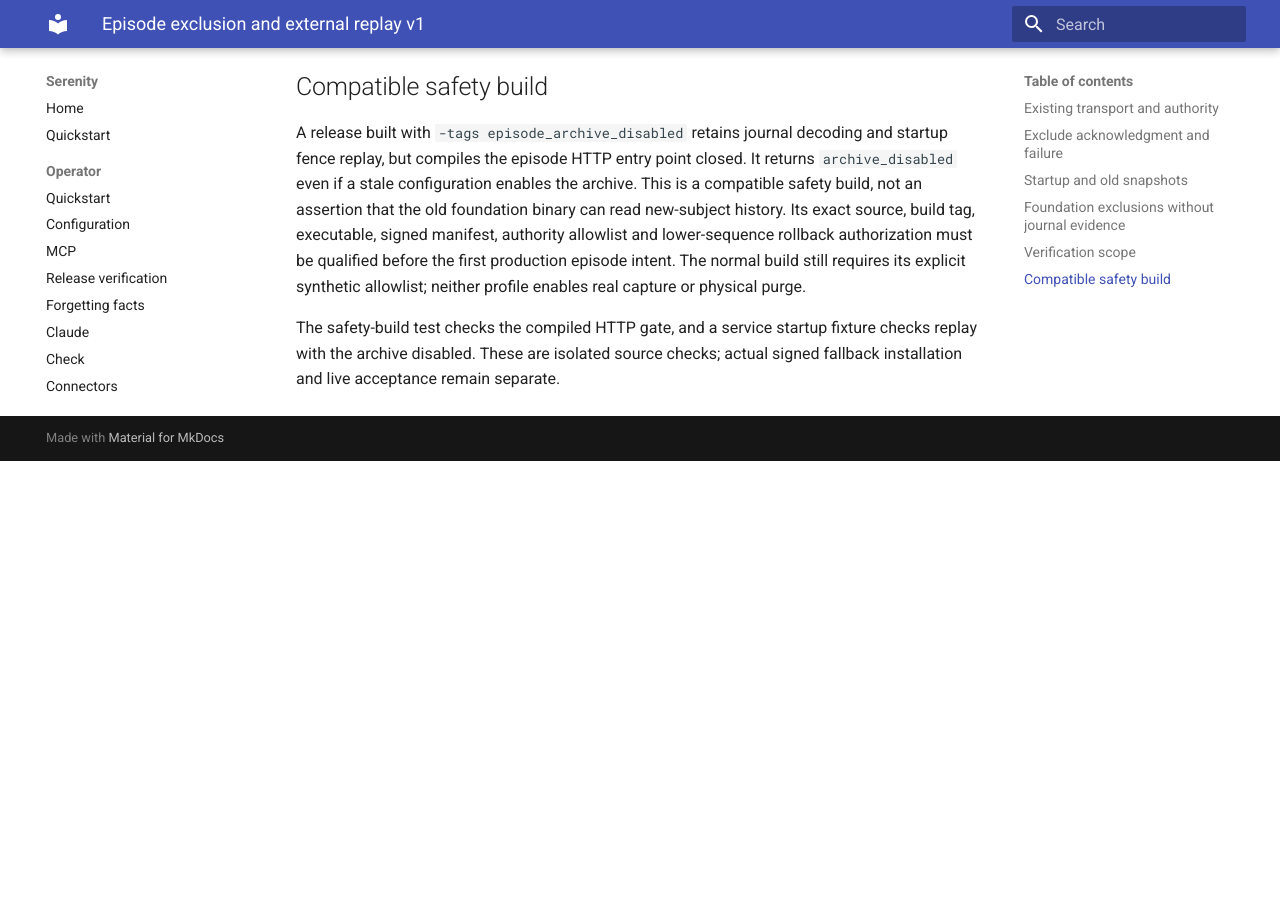
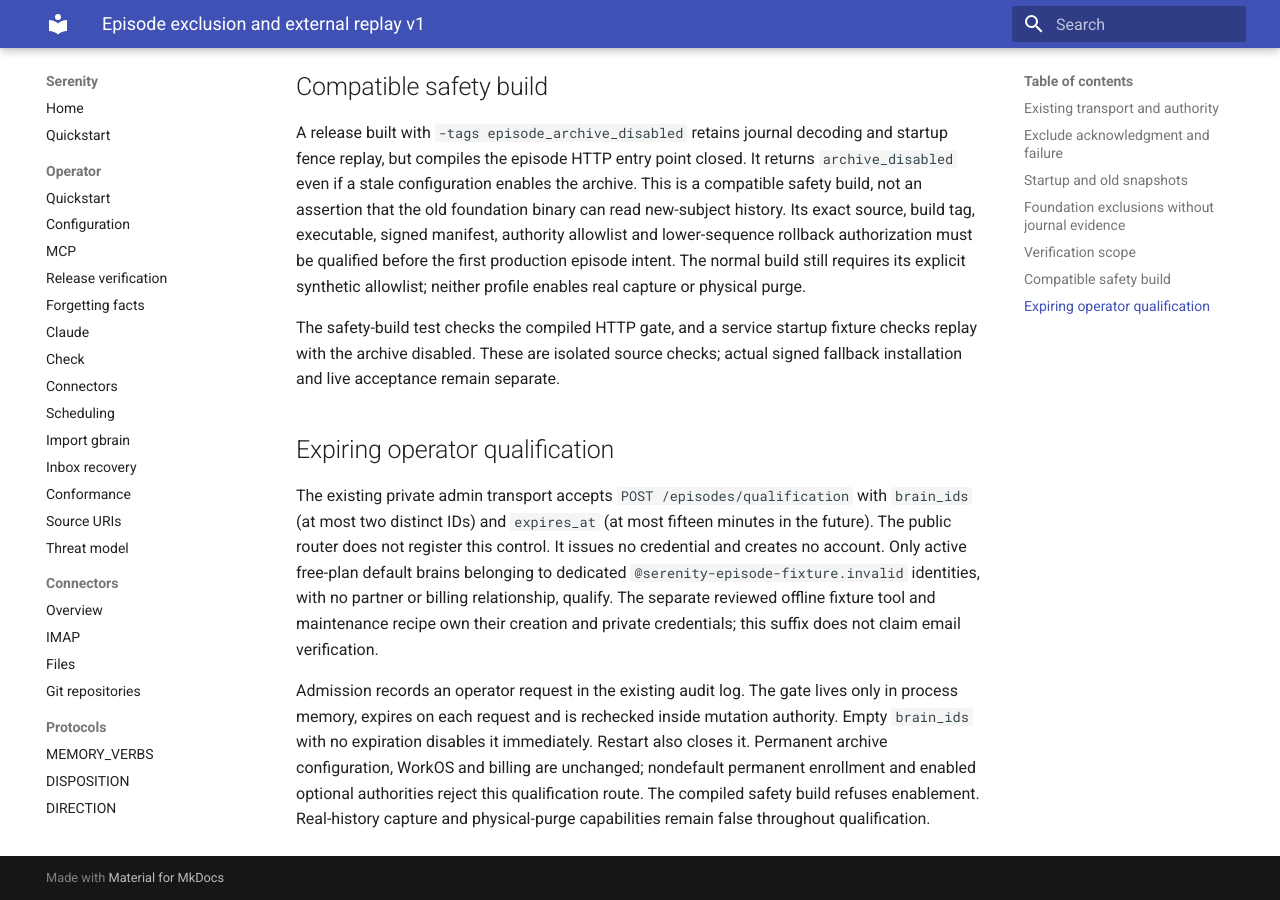
Before and after one commit to sirerun/serenity, an MkDocs documentation site: the page built from docs/protocol/EPISODE_REPLAY_v1.md, in a window 1280 px wide and 900 px high, scrolled down 2989 px. Built offline with MkDocs 1.6.1 and Material for MkDocs 9.7.7, drawn with Linux system fonts in a browser that asks for light colours; before the commit the page ends 3450 px from its top, so only the background shows below that.

Commit message:
docs(episodes): record private qualification authority and audit requests

```diff
--- a/docs/protocol/EPISODE_REPLAY_v1.md
+++ b/docs/protocol/EPISODE_REPLAY_v1.md
@@ -143,3 +143,22 @@
 The safety-build test checks the compiled HTTP gate, and a service startup
 fixture checks replay with the archive disabled. These are isolated source
 checks; actual signed fallback installation and live acceptance remain separate.
+
+## Expiring operator qualification
+
+The existing private admin transport accepts `POST /episodes/qualification`
+with `brain_ids` (at most two distinct IDs) and `expires_at` (at most fifteen
+minutes in the future). The public router does not register this control.
+It issues no credential and creates no account. Only active free-plan default
+brains belonging to dedicated `@serenity-episode-fixture.invalid` identities,
+with no partner or billing relationship, qualify. The separate reviewed offline
+fixture tool and maintenance recipe own their creation and private credentials;
+this suffix does not claim email verification.
+
+Admission records an operator request in the existing audit log. The gate lives
+only in process memory, expires on each request and is rechecked inside mutation
+authority. Empty `brain_ids` with no expiration disables it immediately. Restart
+also closes it. Permanent archive configuration, WorkOS and billing are unchanged;
+nondefault permanent enrollment and enabled optional authorities reject this
+qualification route. The compiled safety build refuses enablement. Real-history
+capture and physical-purge capabilities remain false throughout qualification.
```
Also changed, not shown: 1 other file.
